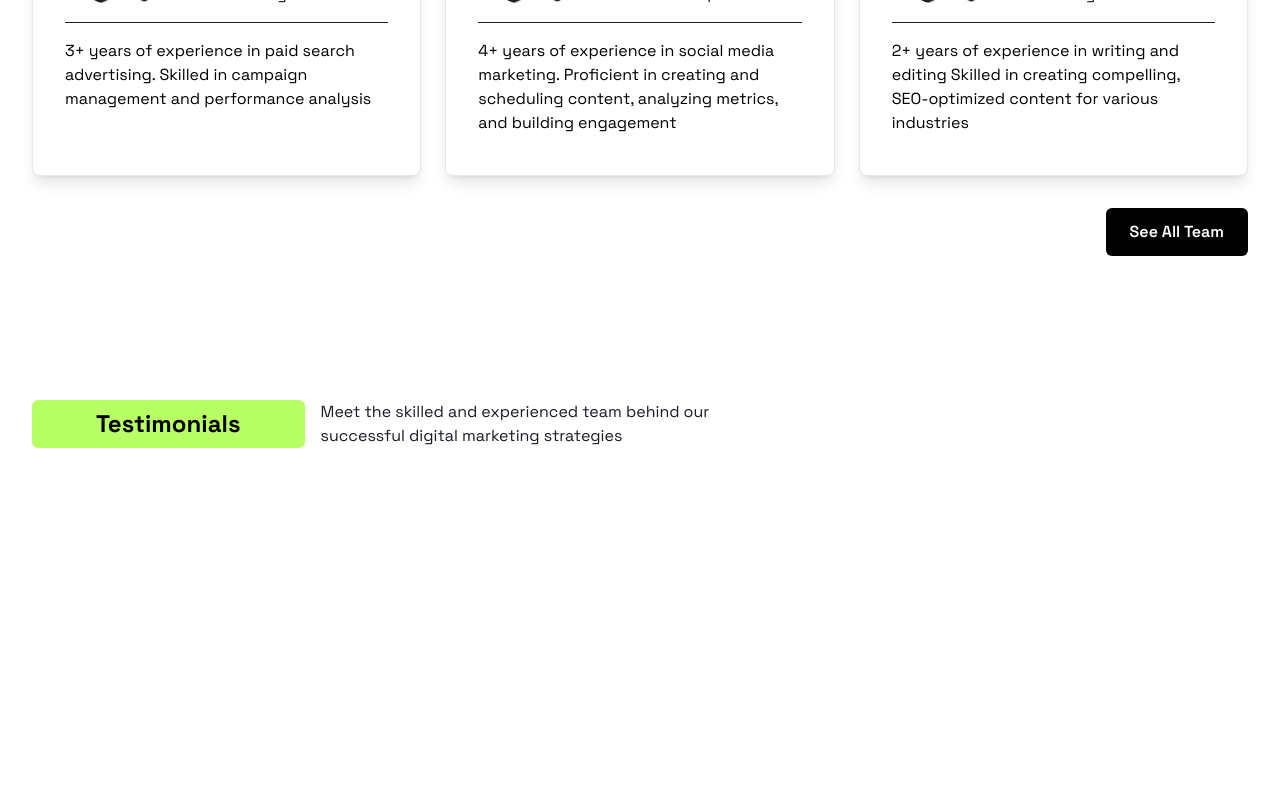
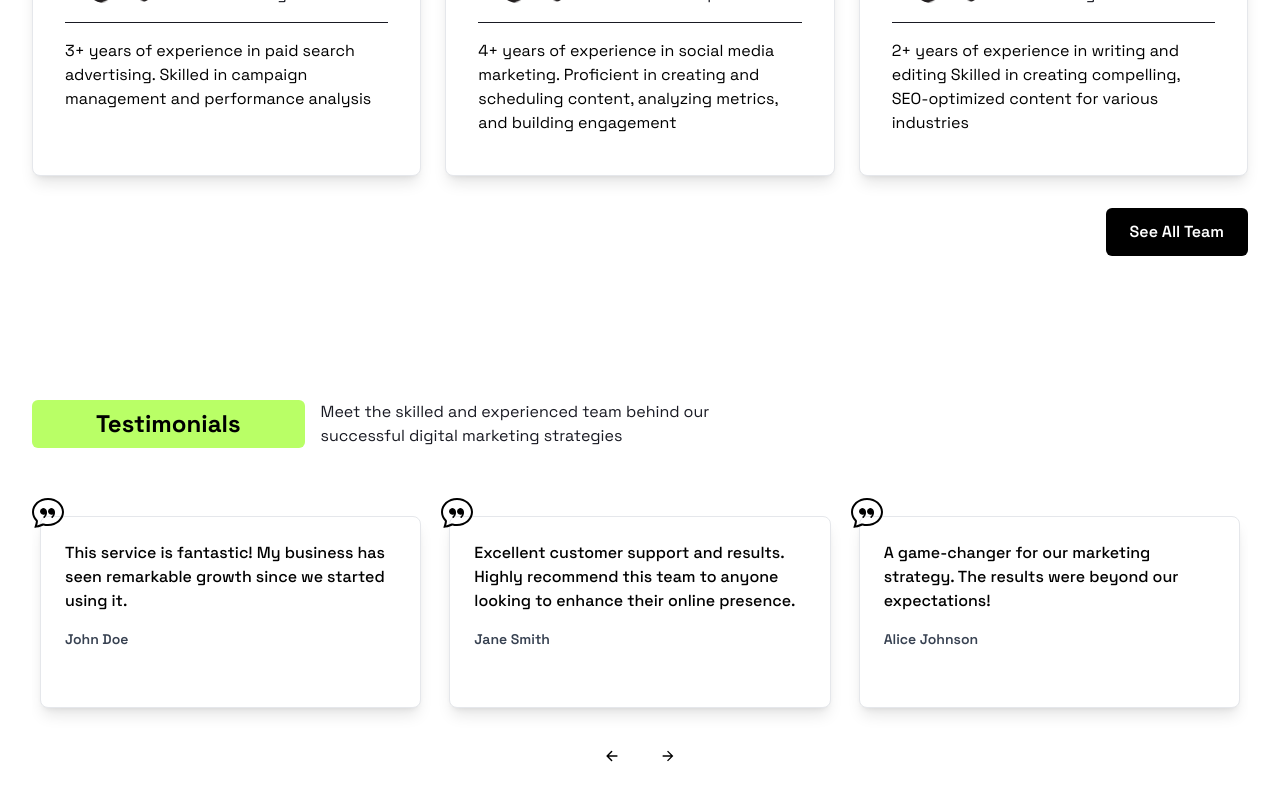
Before and after one commit to Jrkusha5/Marketing-Agency, a React (Vite) app: page / in a window 1280 px wide. Shown: the part 4784-5584 px from the top of the page. Before the commit the page ends 5328 px from the top, so only its background shows below. Built offline with nearby package versions, Linux system fonts and the light colour scheme.

Commit message:
first commit

```diff
--- a/src/components/Testimonials.jsx
+++ b/src/components/Testimonials.jsx
@@ -1,6 +1,42 @@
-import React from 'react'
+import React, { useEffect, useState } from 'react'
+import testimonialsData from '../utils/testimonialsData'
+import { BsChatQuote } from 'react-icons/bs'
+import { IoArrowBack } from 'react-icons/io5'
+import { IoMdArrowForward } from 'react-icons/io'
 
 const Testimonials = () => {
+  const [currentIndex, setCurrentIndex]= useState(0);
+     const [itemsToShow, setItemsToShow]=useState(1)
+
+     useEffect(()=>{
+      const interval =setInterval(()=>{
+        handleNext()
+      },2000);
+      return ()=> clearInterval(interval)
+     }, [currentIndex])
+
+     useEffect(()=>{
+     const handleResize =()=>{
+      if(window.innerWidth >=768){
+        setItemsToShow(3)
+      } else{
+        setItemsToShow(1)
+      }
+     }
+     handleResize();
+
+     window.addEventListener('resize',handleResize);
+     return ()=> window.removeEventListener('resize', handleResize)
+     },[])
+
+     const handleNext =()=>{
+      setCurrentIndex((prevIndex)=>  (prevIndex +itemsToShow)% testimonialsData.length)
+     }
+
+     const handlePrevious= ()=>{
+      setCurrentIndex((prevIndex)=>(prevIndex-itemsToShow + testimonialsData.length)% testimonialsData.length)
+     }
+
   return (
     <section className='pt-24 pb-12 bg-white' id='testimonials'>
   <div className='max-w-7xl mx-auto px-4 sm:px-6 lg:px-8 relative'>
@@ -12,7 +48,46 @@ const Testimonials = () => {
                     <p className='text-secondary md:w-2/3'>Meet the skilled and experienced team behind our successful digital
                     marketing strategies</p>
                 </div>
+
             </div>
+
+            <div className='relative mb-12'>
+              <div className='flex flex-col md:flex-row max-w-7xl gap-3 mx-auto overflow-hidden'>
+                {
+                  testimonialsData.slice(0,3).map((testimonial, index)=>(
+                    <div key={index} className='w-full relative py-5 md:max-w-md px-2'>
+                      <div className='absolute top-0 left-0 z-30'>
+                        <BsChatQuote className='size-8'/>
+                      </div>
+                      <div className='bg-white h-48 hover:bg-primary rounded-lg border hover:border-primary
+                       shadow-lg p-6 cursor-pointer transition-all duration-300'>
+                   <p className='text-base font-medium mb-4 '>{testimonial.text}</p>
+                   <p className='text-sm font-semibold text-gray-700'>{testimonial.author}</p>
+                      </div>
+                    </div>
+                  ))
+                }
+              </div>
+
+              <div className='absolute mt-5 left-1/2 transform -translate-x-1/2 flex
+              items-center space-x-5 z-10'>
+                <button className='text-black'>
+                  <IoArrowBack/>
+                </button>
+
+                <div>
+
+                </div>
+
+                <button className='text-black'>
+                  <IoMdArrowForward/>
+                </button>
+
+
+              </div>
+            </div>
+
+
             </div>
             </section>
   )
```
